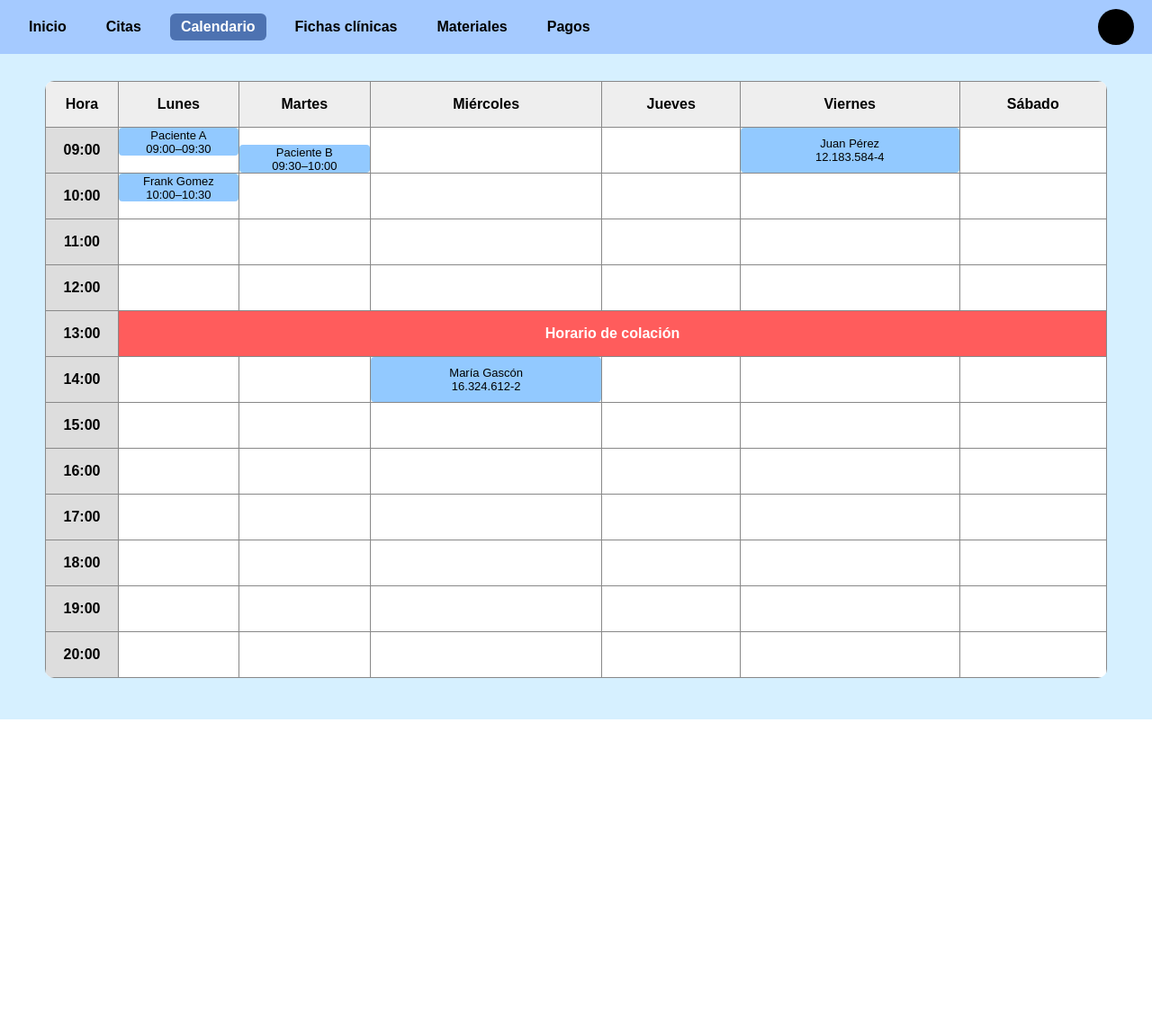
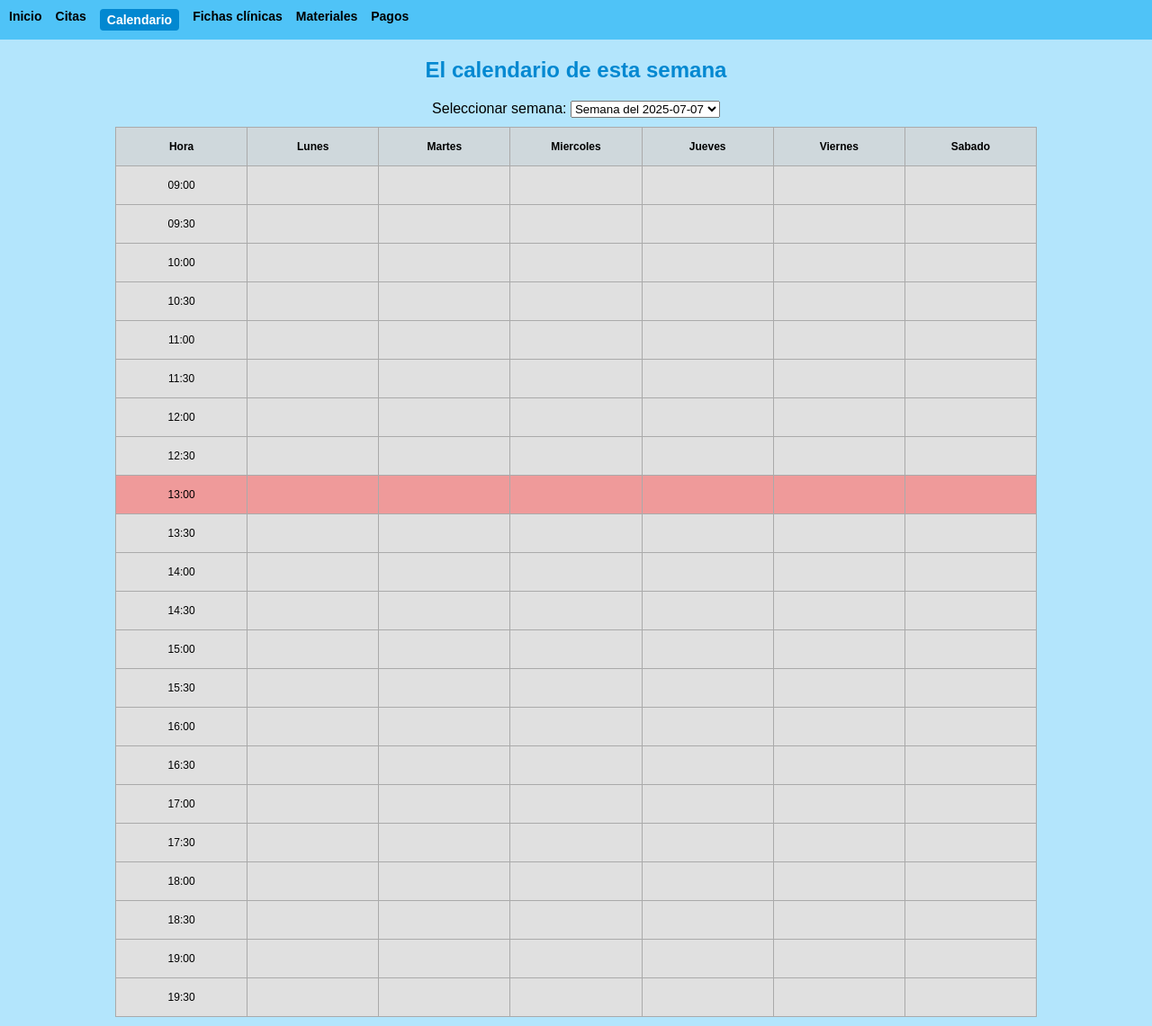
Before and after one commit to MVergar4/interfaz_bdd, a Django app: page /calendario/ in a window 1280 px wide. Shown: the whole page at 90% size. Before the commit the page ends 800 px from the top, so only its background shows below. Run offline with Django 5.2, Linux system fonts and the light colour scheme; data that the repository does not hold is empty.

Commit message:
calendario

```diff
--- a/interfaz/aplic/templates/calendario.html
+++ b/interfaz/aplic/templates/calendario.html
@@ -1,3 +1,4 @@
+{% load bloque_filters %}
 <!DOCTYPE html>
 <html lang="es">
 <head>
@@ -5,212 +6,119 @@
     <title>Calendario</title>
     <style>
         body {
+            background-color: #b3e5fc;
+            font-family: Arial, sans-serif;
             margin: 0;
-      font-family: Arial, sans-serif;
-      background-color: #d6f0ff;
+            padding: 0;
         }
-
         .navbar {
+            background-color: #4fc3f7;
             display: flex;
-      background-color: #a5caff;
-      padding: 10px 20px;
-      align-items: center;
-      justify-content: space-between;
+            padding: 10px;
         }
-
-    .navbar .links {
-      display: flex;
-      gap: 20px;
+        .navbar a {
+            color: #000;
+            margin-right: 15px;
+            text-decoration: none;
+            font-weight: bold;
+            font-size: 14px;
         }
-
-    .navbar a {
-      text-decoration: none;
-      color: #000;
-      font-weight: bold;
-      padding: 6px 12px;
-      border-radius: 6px;
-    }
-
-    .navbar a.active,
-    .navbar a:hover {
-      background-color: #4d72b1;
+        .navbar a.active {
+            background-color: #0288d1;
             color: white;
-    }
-
-    .navbar .profile {
-      width: 40px;
-      height: 40px;
-      background-color: #000;
-      border-radius: 50%;
-    }
-
-    .container {
-      padding: 30px 50px;
-    }
-
-    table {
-      width: 100%;
-      border-collapse: collapse;
-      background-color: white;
-      border-radius: 10px;
-      overflow: hidden;
-    }
-
-    th, td {
-      border: 1px solid #888;
-      text-align: center;
-      height: 50px;
-      padding: 0;
-      position: relative;
-    }
-
-    th {
-      background-color: #eeeeee;
-    }
-
-    .hora {
-      font-weight: bold;
-      background-color: #dddddd;
-      width: 80px;
-    }
-
-    .cita {
-      background-color: #92c9ff;
-      width: 100%;
-      height: 100%;
-      box-sizing: border-box;
-      padding: 5px;
-      font-size: 13px;
-      color: #000;
-      display: flex;
-      flex-direction: column;
-      justify-content: center;
-      align-items: center;
+            padding: 4px 8px;
             border-radius: 4px;
         }
-
-    .media-hora {
-      height: 50%;
-      position: absolute;
-      left: 0;
-      right: 0;
-      display: flex;
-      justify-content: center;
-      align-items: center;
+        h2 {
+            text-align: center;
+            margin-top: 20px;
+            color: #0288d1;
+        }
+        .selector-semana {
+            text-align: center;
+            margin: 10px;
+        }
+        table {
+            width: 80%;
+            margin: 10px auto;
+            border-collapse: collapse;
+            background-color: #e0e0e0;
+            font-size: 12px;
+        }
+        th, td {
+            border: 1px solid #aaa;
+            padding: 6px;
+            text-align: center;
+            min-width: 60px;
+            height: 30px;
+        }
+        th {
+            background-color: #cfd8dc;
+        }
+        .cita {
+            background-color: #4fc3f7;
+            border-radius: 4px;
             padding: 3px;
-      background-color: #92c9ff;
-      font-size: 13px;
-      border-radius: 4px;
+            font-size: 11px;
         }
-
-    .media-hora.superior {
-      top: 0;
-    }
-
-    .media-hora.inferior {
-      bottom: 0;
-    }
-
         .colacion {
-      background-color: #ff5c5c;
-      font-weight: bold;
-      color: white;
-      text-align: center;
+            background-color: #ef9a9a;
         }
     </style>
 </head>
 <body>
-
     <div class="navbar">
-    <div class="links">
-      <a href="#">Inicio</a>
+        <a href="/">Inicio</a>
         <a href="/citas/">Citas</a>
         <a href="/calendario/" class="active">Calendario</a>
         <a href="#">Fichas clínicas</a>
         <a href="#">Materiales</a>
         <a href="#">Pagos</a>
     </div>
-    <div class="profile"></div>
+
+    <h2>El calendario de esta semana</h2>
+
+    <div class="selector-semana">
+        <form method="get" action="/calendario/">
+            <label for="semana">Seleccionar semana:</label>
+            <select name="semana" id="semana" onchange="this.form.submit()">
+                {% for semana in semanas_disponibles %}
+                    <option value="{{ semana }}" {% if semana == semana_actual %}selected{% endif %}>
+                        Semana del {{ semana }}
+                    </option>
+                {% endfor %}
+            </select>
+        </form>
     </div>
 
-  <div class="container">
     <table>
-      <thead>
         <tr>
             <th>Hora</th>
-          <th>Lunes</th>
-          <th>Martes</th>
-          <th>Miércoles</th>
-          <th>Jueves</th>
-          <th>Viernes</th>
-          <th>Sábado</th>
+            {% for dia in dias_semana %}
+                <th>{{ dia }}</th>
+            {% endfor %}
         </tr>
-      </thead>
-      <tbody>
-        <tr>
-          <td class="hora">09:00</td>
+        {% for hora in horarios %}
+            <tr class="{% if hora == '13:00' %}colacion{% endif %}">
+                <td>{{ hora }}</td>
+                {% for dia in dias_semana %}
                     <td>
-            <div class="media-hora superior">Paciente A<br>09:00–09:30</div>
+                        {% with dia=dia|trim|lower %}
+                            {% with hora=hora|trim|lower %}
+                                {% with key=hora|add:"-"|add:dia %}
+                                    {% for cita in citas|get_item:key %}
+                                        <div class="cita">
+                                            {{ cita.nombre }}<br>
+                                            {{ cita.rut }}
+                                        </div>
+                                    {% endfor %}
+                                {% endwith %}
+                            {% endwith %}
+                        {% endwith %}
                     </td>
-          <td>
-            <div class="media-hora inferior">Paciente B<br>09:30–10:00</div>
-          </td>
-          <td></td><td></td>
-          <td><div class="cita">Juan Pérez<br>12.183.584-4</div></td>
-          <td></td>
+                                    {% endfor %}
             </tr>
-        <tr>
-          <td class="hora">10:00</td>
-          <td>
-            <div class="media-hora superior">Frank Gomez<br>10:00–10:30</div>
-          </td>
-          <td></td><td></td><td></td><td></td><td></td>
-        </tr>
-        <tr>
-          <td class="hora">11:00</td>
-          <td></td><td></td><td></td><td></td><td></td><td></td>
-        </tr>
-        <tr>
-          <td class="hora">12:00</td>
-          <td></td><td></td><td></td><td></td><td></td><td></td>
-        </tr>
-        <tr>
-          <td class="hora">13:00</td>
-          <td class="colacion" colspan="6">Horario de colación</td>
-        </tr>
-        <tr>
-          <td class="hora">14:00</td>
-          <td></td><td></td>
-          <td><div class="cita">María Gascón<br>16.324.612-2</div></td>
-          <td></td><td></td><td></td>
-        </tr>
-        <tr>
-          <td class="hora">15:00</td>
-          <td></td><td></td><td></td><td></td><td></td><td></td>
-        </tr>
-        <tr>
-          <td class="hora">16:00</td>
-          <td></td><td></td><td></td><td></td><td></td><td></td>
-        </tr>
-        <tr>
-          <td class="hora">17:00</td>
-          <td></td><td></td><td></td><td></td><td></td><td></td>
-        </tr>
-        <tr>
-          <td class="hora">18:00</td>
-          <td></td><td></td><td></td><td></td><td></td><td></td>
-        </tr>
-        <tr>
-          <td class="hora">19:00</td>
-          <td></td><td></td><td></td><td></td><td></td><td></td>
-        </tr>
-        <tr>
-          <td class="hora">20:00</td>
-          <td></td><td></td><td></td><td></td><td></td><td></td>
-        </tr>
-      </tbody>
+        {% endfor %}
     </table>
-  </div>
-
 </body>
 </html>
--- a/interfaz/aplic/templatetags/bloque_filters.py
+++ b/interfaz/aplic/templatetags/bloque_filters.py
@@ -18,3 +18,31 @@ def extraer_hora(bloque):
     if len(partes) >= 1:
         return partes[0]
     return ''
+
+@register.filter
+def get_item(dictionary, key):
+    return dictionary.get(key, [])
+
+@register.filter
+def trim(value):
+    return value.strip()
+
+@register.filter
+def lower(value):
+    return value.lower()
+
+@register.filter
+def dict_get(dictionary, key):
+    return dictionary.get(key, {})
+
+@register.filter
+def nested_get(dictionary, keys):
+    """
+    Permite acceder a dictionary[key1][key2] sin romper si alguno no existe.
+    Uso en template: {{ dict|nested_get:"key1,key2" }}
+    """
+    try:
+        key1, key2 = keys.split(',')
+        return dictionary.get(key1, {}).get(key2, [])
+    except (AttributeError, ValueError):
+        return []
--- a/interfaz/aplic/urls.py
+++ b/interfaz/aplic/urls.py
@@ -5,5 +5,6 @@ from .views import citas_view, calendario_view
 urlpatterns = [
     path('', views.inicio_view, name='inicio'),
     path('citas/', views.citas_view, name='citas'),
-    path('calendario/', calendario_view, name='calendario')
+    path('calendario/', views.calendario_view, name='calendario')
+
 ]
--- a/interfaz/aplic/views.py
+++ b/interfaz/aplic/views.py
@@ -1,5 +1,9 @@
 from django.shortcuts import render, HttpResponse
 from .models import Cita
+import re
+from datetime import datetime, timedelta, date
+
+DIAS_SEMANA = ['Lunes', 'Martes', 'Miercoles', 'Jueves', 'Viernes', 'Sabado']
 
 # Create your views here.
 def home(request):
@@ -9,8 +13,112 @@ def citas_view(request):
     citas = Cita.objects.select_related('id_ficha__rut_paciente').all()
     return render(request, 'citas.html', {'citas': citas})
 
-def calendario_view(request):
-    return render(request, 'calendario.html')
-
 def inicio_view(request):
     return render(request, 'inicio.html')
+
+def get_all_weeks_of_year(year):
+    # Encontrar el primer lunes del año
+    first_day = date(year, 1, 1)
+    days_to_monday = (7 - first_day.weekday()) % 7
+    first_monday = first_day if first_day.weekday() == 0 else first_day + timedelta(days=days_to_monday)
+
+    weeks = []
+    current = first_monday
+    while current.year == year or (current.year == year + 1 and current.month == 1):
+        weeks.append(current.strftime("%Y-%m-%d"))
+        current += timedelta(weeks=1)
+    return weeks
+
+def extraer_hora_fecha(bloque):
+    if not bloque:
+        return None, None
+    try:
+        partes = bloque.split('_')
+        hora_parte = partes[0].strip('[]').strip()
+        fecha_parte = partes[1].strip('[]').strip().replace('/', '-')
+
+        # Extraer todas las horas válidas
+        horas_encontradas = re.findall(r'\d{1,2}:\d{2}', hora_parte)
+        if horas_encontradas:
+            hora_inicio = horas_encontradas[0]
+        else:
+            hora_inicio = hora_parte
+
+        return hora_inicio, fecha_parte
+    except (IndexError, AttributeError):
+        return None, None
+
+def get_week_start(date):
+    # Ajusta para que lunes sea el inicio de la semana
+    return date - timedelta(days=date.weekday())
+
+def calendario_view(request):
+
+    # Obtener la semana seleccionada desde GET
+    semana_param = request.GET.get('semana')
+    if semana_param:
+        try:
+            semana_inicio = datetime.strptime(semana_param, "%Y-%m-%d").date()
+        except ValueError:
+            semana_inicio = get_week_start(datetime.today().date())
+    else:
+        semana_inicio = get_week_start(datetime.today().date())
+
+    semana_fin = semana_inicio + timedelta(days=6)
+    print("Semana seleccionada:", semana_inicio, "-", semana_fin)
+
+    citas_raw = Cita.objects.select_related('id_ficha__rut_paciente').all()
+
+    citas_por_key = {}
+
+    for cita in citas_raw:
+        hora_str, fecha_str = extraer_hora_fecha(cita.bloque_horario)
+        print("Cita:", cita.id_cita, "bloque_horario:", cita.bloque_horario, "=> hora:", hora_str, "fecha:", fecha_str)
+        if hora_str and fecha_str:
+            try:
+                fecha_dt = datetime.strptime(fecha_str, "%Y-%m-%d").date()
+                if semana_inicio <= fecha_dt <= semana_fin:
+                    dia_en = fecha_dt.strftime("%A")
+                    traduccion = {
+                        "Monday": "Lunes", "Tuesday": "Martes", "Wednesday": "Miercoles",
+                        "Thursday": "Jueves", "Friday": "Viernes", "Saturday": "Sabado",
+                        "Sunday": "Domingo"
+                    }
+                    dia_es = traduccion.get(dia_en, dia_en)
+                    key = f"{hora_str.strip().lower()}-{dia_es.strip().lower()}"
+                    print("✅ Aceptada:", fecha_dt, "es", dia_es, "en clave:", key)
+
+                    citas_por_key.setdefault(key, []).append({
+                        'nombre': cita.id_ficha.rut_paciente.nombre,
+                        'rut': cita.id_ficha.rut_paciente.rut_paciente
+                    })
+            except ValueError:
+                pass
+
+    # Generar horarios
+    horarios = []
+    hora_actual = 9
+    minuto_actual = 0
+    while hora_actual < 20:
+        horario = f"{hora_actual:02d}:{minuto_actual:02d}"
+        horarios.append(horario)
+        minuto_actual += 30
+        if minuto_actual == 60:
+            minuto_actual = 0
+            hora_actual += 1
+
+    # Generar lista de semanas disponibles (últimas 4 semanas + actual)
+    year_actual = datetime.today().year
+    semanas_disponibles = get_all_weeks_of_year(year_actual)
+    for i in range(0, 5):
+        start = get_week_start(datetime.today().date() - timedelta(weeks=i))
+        semanas_disponibles.append(start.strftime("%Y-%m-%d"))
+
+    context = {
+        'dias_semana': DIAS_SEMANA,
+        'horarios': horarios,
+        'citas': citas_por_key,
+        'semana_actual': semana_inicio.strftime("%Y-%m-%d"),
+        'semanas_disponibles': semanas_disponibles,
+    }
+    return render(request, 'calendario.html', context)
```
Lines whose indentation alone changed are shown as unchanged.
